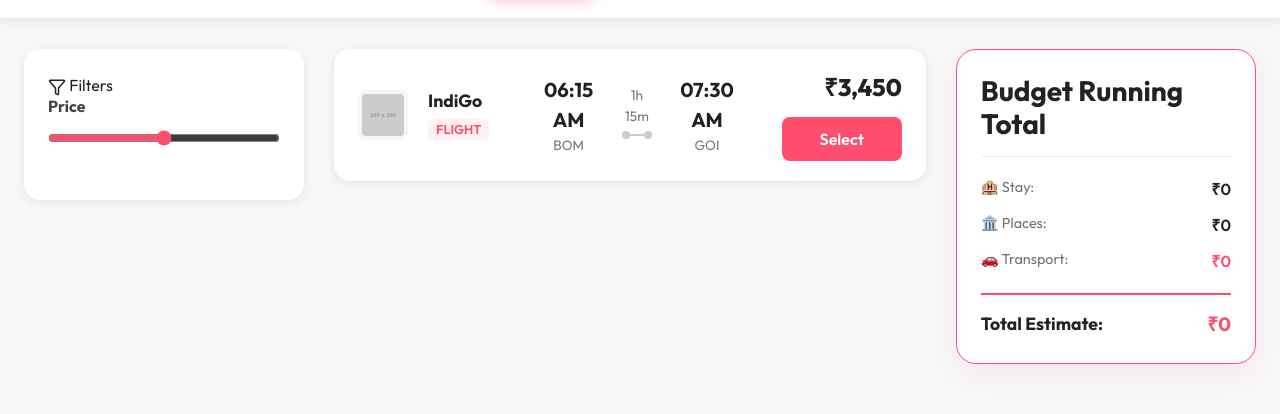
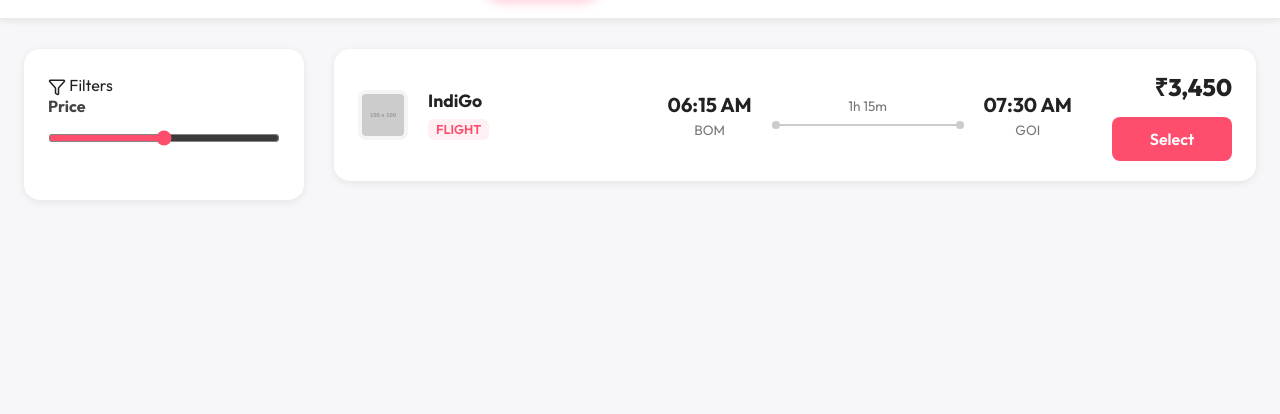
Before and after one commit to sanskruti5-fs/TripEase, a React app in the folder frontend/: page /transport in a window 1280 px wide. Shown: the part 259-673 px from the top of the page. Built offline with nearby package versions, Linux system fonts and the light colour scheme; no server answers; sample sign-in values are in the browser's storage; the HTML template or start-up script is replaced by a standard one.

Commit message:
Remove Budget sidebar from Transport page for clean UI

```diff
--- a/frontend/src/pages/TransportOptions.jsx
+++ b/frontend/src/pages/TransportOptions.jsx
@@ -200,57 +200,6 @@ const TransportOptions = () => {
                         </div>
                     )}
                 </main>
-
-                {/* --- LIVE BUDGET SIDEBAR --- */}
-                <div style={{
-                    width: '320px',
-                    position: 'sticky',
-                    top: '100px',
-                    height: 'fit-content',
-                    display: window.innerWidth > 900 ? 'block' : 'none'
-                }}>
-                    <div className="glass-panel" style={{
-                        padding: '24px',
-                        borderRadius: '20px',
-                        backgroundColor: 'white',
-                        border: '1px solid #FF4D6D',
-                        boxShadow: '0 10px 30px rgba(255, 77, 109, 0.1)'
-                    }}>
-                        <h3 style={{ display: 'flex', alignItems: 'center', gap: '10px', marginBottom: '20px', borderBottom: '1px solid #eee', paddingBottom: '15px' }}>
-                            Budget Running Total
-                        </h3>
-
-                        <div style={{ display: 'flex', flexDirection: 'column', gap: '12px', marginBottom: '20px' }}>
-                            <div style={{ display: 'flex', justifyContent: 'space-between' }}>
-                                <span style={{ color: '#717171', fontSize: '0.9rem' }}>🏨 Stay:</span>
-                                <span style={{ fontWeight: '600' }}>₹{(planInfo.stayCost || 0).toLocaleString()}</span>
-                            </div>
-                            <div style={{ display: 'flex', justifyContent: 'space-between' }}>
-                                <span style={{ color: '#717171', fontSize: '0.9rem' }}>🏛️ Places:</span>
-                                <span style={{ fontWeight: '600' }}>₹{(planInfo.placesCost || 0).toLocaleString()}</span>
-                            </div>
-                            <div style={{ display: 'flex', justifyContent: 'space-between' }}>
-                                <span style={{ color: '#717171', fontSize: '0.9rem' }}>🚗 Transport:</span>
-                                <span style={{ fontWeight: '600', color: '#FF4D6D' }}>
-                                    ₹{selectedTransport ? parseInt(selectedTransport.price.replace(/[^0-9]/g, '')).toLocaleString() : 0}
-                                </span>
-                            </div>
-                        </div>
-
-                        <div style={{ borderTop: '2px solid #FF4D6D', paddingTop: '15px' }}>
-                            <div style={{ display: 'flex', justifyContent: 'space-between', alignItems: 'center' }}>
-                                <span style={{ fontWeight: 'bold', fontSize: '1.1rem' }}>Total Estimate:</span>
-                                <span style={{ fontWeight: 'bold', fontSize: '1.2rem', color: '#FF4D6D' }}>
-                                    ₹{(
-                                        (planInfo.stayCost || 0) +
-                                        (planInfo.placesCost || 0) +
-                                        (selectedTransport ? parseInt(selectedTransport.price.replace(/[^0-9]/g, '')) : 0)
-                                    ).toLocaleString()}
-                                </span>
-                            </div>
-                        </div>
-                    </div>
-                </div>
             </div>
 
             <div className="sticky-footer">
```
